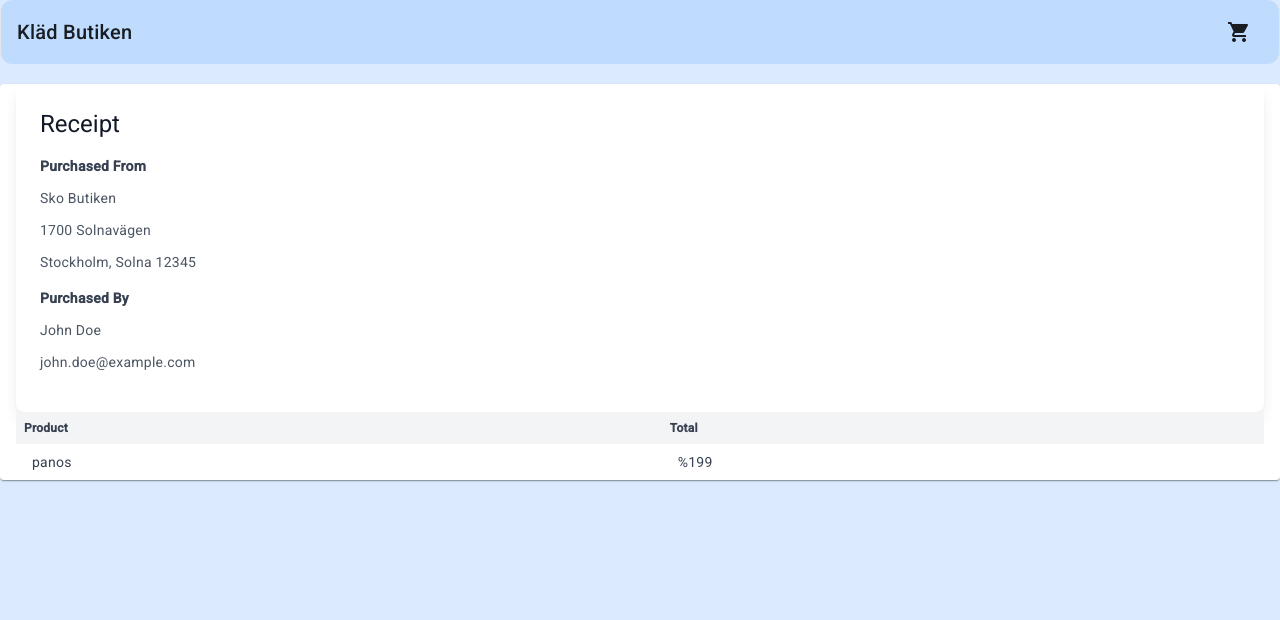
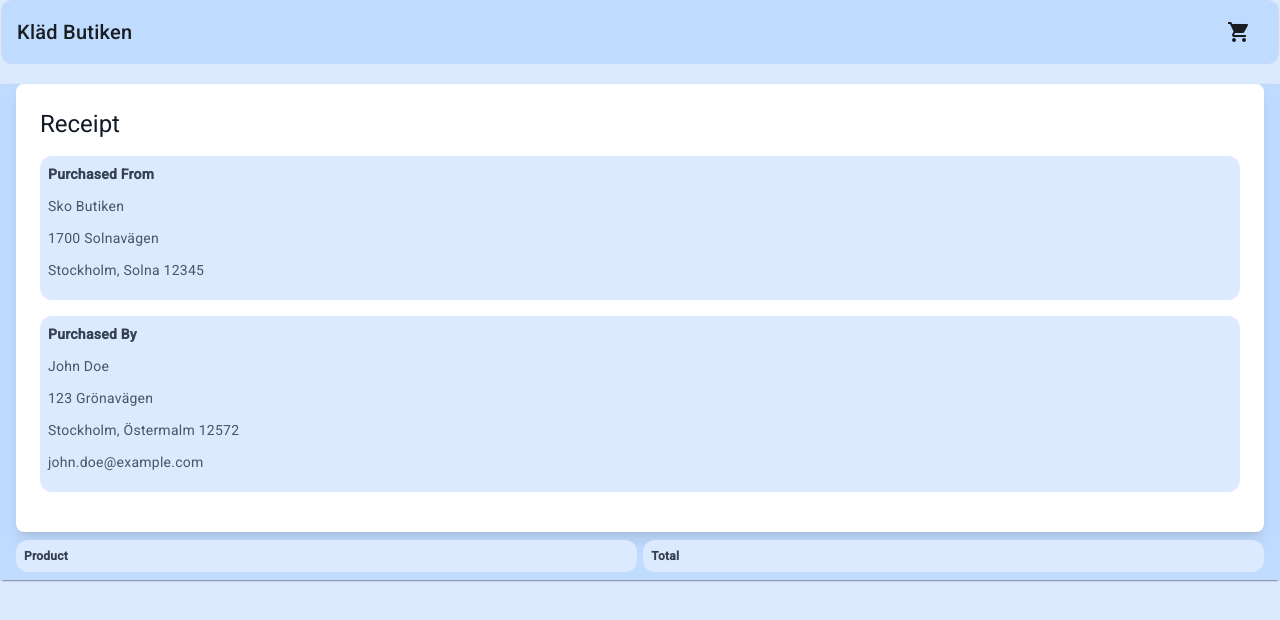
Before and after one commit to NiklasSahlbergNackademin/PanosTest, an Angular app: page /receipt in a window 1280 px wide. Shown: the top 620 px of the page. Built offline with nearby package versions, Linux system fonts and the light colour scheme.

Commit message:
KVITTO SIDA KLAR, DESIGN OCH LOGIK

```diff
--- a/src/app/app-routing.module.ts
+++ b/src/app/app-routing.module.ts
@@ -2,7 +2,7 @@ import { NgModule } from '@angular/core';
 import { RouterModule, Routes } from '@angular/router';
 import { HomeComponent } from './pages/home/home.component';
 import {CartComponent} from "./pages/cart/cart.component";
-import {ReceiptComponent} from "./components/receipt/receipt.component";
+import {ReceiptComponent} from "./components/header/receipt/receipt.component";
 
 const routes: Routes = [
   { path: 'home', component: HomeComponent},
--- a/src/app/app.module.ts
+++ b/src/app/app.module.ts
@@ -24,7 +24,7 @@ import { FiltersComponent } from './pages/home/components/filters/filters.compon
 import { ProductBoxComponent } from './pages/home/components/product-box/product-box.component';
 import { CartComponent } from './pages/cart/cart.component';
 import {CartService} from "./services/cart.service";
-import { ReceiptComponent } from './components/receipt/receipt.component';
+import { ReceiptComponent } from './components/header/receipt/receipt.component';
 
 @NgModule({
   declarations: [
--- a/src/app/components/header/header.component.html
+++ b/src/app/components/header/header.component.html
@@ -17,7 +17,7 @@
 
       <div *ngIf="cart.items.length" class="py-3">
         <div *ngFor="let item of cart.items" class="flex justify-between font-light mb-2">
-          {{item.name}} x {{itemsQuantity}}
+          {{item.name}}
         <span class="font-bold">{{ item.price | currency }}</span>
         </div>
       </div>
--- /dev/null
+++ b/src/app/components/header/receipt/receipt.component.html
@@ -0,0 +1,38 @@
+<mat-card class="max-w-7xl mx-auto bg-blue-100">
+  <div class="container mx-auto px-4 bg-blue-200 ">
+    <div class="bg-white rounded-lg shadow-lg p-6">
+      <h1 class="text-2xl font-bold text-gray-900">Receipt</h1>
+      <div class="my-4 bg-blue-100 rounded-xl p-2">
+        <p class="text-gray-700 font-bold mb-2">Purchased From</p>
+        <p class="text-gray-600">Sko Butiken</p>
+        <p class="text-gray-600">1700 Solnavägen</p>
+        <p class="text-gray-600">Stockholm, Solna 12345</p>
+      </div>
+      <div class="my-4 bg-blue-100 rounded-xl p-2">
+        <p class="text-gray-700 font-bold mb-2">Purchased By</p>
+        <p class="text-gray-600">John Doe</p>
+
+        <p class="text-gray-600">123 Grönavägen</p>
+        <p class="text-gray-600">Stockholm, Östermalm 12572</p>
+        <p class="text-gray-600">john.doe@example.com</p>
+      </div>
+      </div>
+
+      <table class="w-full text-left table-collapse my-2">
+        <thead>
+        <tr>
+          <th class="text-xs font-semibold w-96 m-2 text-gray-700 p-2 rounded-xl bg-blue-100">Product</th>
+          <th class="w-1"> </th>
+          <th class="text-xs font-semibold w-96 m-2 text-gray-700 p-2 rounded-xl bg-blue-100">Total</th>
+        </tr>
+        </thead>
+        <tbody *ngIf="cart.items.length">
+        <tr *ngFor="let item of cart.items">
+          <td class="text-sm py-2 px-4 text-gray-700 border-r-2">{{item.name}}</td>
+          <td class="text-sm px-2 text-gray-700 border-r-2"> </td>
+          <td class="text-sm py-2 px-4 text-gray-700">{{item.price}}</td>
+        </tr>
+        </tbody>
+      </table>
+    </div>
+</mat-card>
--- a/src/app/components/receipt/receipt.component.ts
+++ b/src/app/components/header/receipt/receipt.component.ts
@@ -1,6 +1,6 @@
 import {Component, Input} from '@angular/core';
-import {Cart, CartItem} from "../../models/cart.model";
-import {CartService} from "../../services/cart.service";
+import {Cart} from "../../../models/cart.model";
+import {CartService} from "../../../services/cart.service";
 
 @Component({
   selector: 'app-receipt',
@@ -18,19 +18,13 @@ export class ReceiptComponent {
 
   set cart(cart: Cart) {
     this._cart = cart;
-
-    this.itemsQuantity = cart.items
-      .map((item) => item.quantity)
-      .reduce((prev, current) => prev + current,  0);
   }
   constructor(private cartService: CartService) { }
 
-  getTotal(items: Array<CartItem>): number {
-    return this.cartService.getTotal(items);
-  }
-
-  onClearCart(): void {
-    this.cartService.clearCart();
+  ngOnInit(): void {
+    this.cartService.cart.subscribe((_cart) => {
+      this.cart = _cart;
+    })
   }
 
 }
--- a/src/app/components/receipt/receipt.component.html
+++ /dev/null
@@ -1,33 +0,0 @@
-<mat-card class="max-w-7xl mx-auto bg-blue-100">
-  <div class="container mx-auto px-4">
-    <div class="bg-white rounded-lg shadow-lg p-6">
-      <h1 class="text-2xl font-bold text-gray-900">Receipt</h1>
-      <div class="my-4">
-        <p class="text-gray-700 font-bold mb-2">Purchased From</p>
-        <p class="text-gray-600">Sko Butiken</p>
-        <p class="text-gray-600">1700 Solnavägen</p>
-        <p class="text-gray-600">Stockholm, Solna 12345</p>
-      </div>
-      <div class="my-4">
-        <p class="text-gray-700 font-bold mb-2">Purchased By</p>
-        <p class="text-gray-600">John Doe</p>
-        <p class="text-gray-600">john.doe@example.com</p>
-      </div>
-      </div>
-
-      <table class="w-full text-left table-collapse">
-        <thead>
-        <tr>
-          <th class="text-xs font-semibold text-gray-700 p-2 bg-gray-100">Product</th>
-          <th class="text-xs font-semibold text-gray-700 p-2 bg-gray-100">Total</th>
-        </tr>
-        </thead>
-        <tbody>
-        <tr>
-          <td class="text-sm py-2 px-4 text-gray-700">panos</td>
-          <td class="text-sm py-2 px-4 text-gray-700">%199</td>
-        </tr>
-        </tbody>
-      </table>
-    </div>
-</mat-card>
--- a/src/app/pages/cart/cart.component.html
+++ b/src/app/pages/cart/cart.component.html
@@ -1,4 +1,4 @@
-<mat-card class="max-w-7xl mx-auto bg-blue-100 " *ngIf="cart.items.length">
+<mat-card class="max-w-7xl mx-auto bg-blue-200" *ngIf="cart.items.length">
     <table mat-table [dataSource]="dataSource" class="mat-elevation-z8 w-full rounded-xl bg-blue-100">
       <ng-container matColumnDef="product">
         <th mat-header-cell *matHeaderCellDef>Product</th>
@@ -70,9 +70,9 @@
       <tr mat-footer-row *matFooterRowDef="displayedColumns"></tr>
     </table>
 </mat-card>
-<mat-card *ngIf="!cart.items.length" class="max-w-7xl pt-2 pl-2 mx-auto" >
-    <p>
+<mat-card *ngIf="!cart.items.length" class="max-w-7xl pt-2 pl-2 mx-auto bg-blue-200" style="background-color: rgb(191 219 254);" >
+    <span>
       Your cart is empty
-      <button mat-raised-button routerLink="/home"> Start Shopping!</button>
-    </p>
+      <button class="float-right mr-2 -mt-1 mb-1" mat-raised-button routerLink="/home"> Start Shopping!</button>
+    </span>
 </mat-card>
```
Also changed, not shown: src/app/components/header/receipt/receipt.component.css (added), 1 other file (tests, documents, lock files or other folders).
